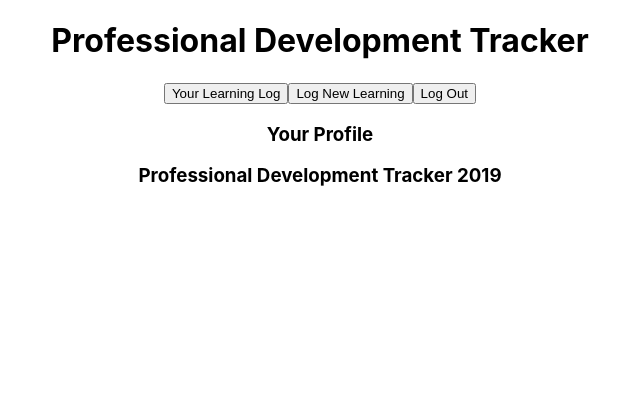
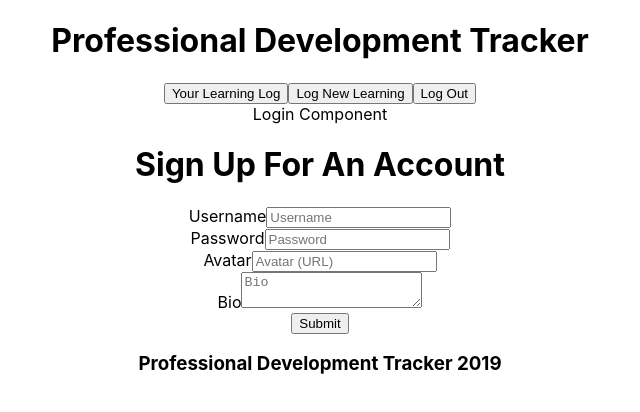
Before and after one commit to cyantis/prof_dev_tracker_v3, a React (Create React App) app in the folder pdt-app/: page /signup in a window 1280 px wide. Shown: the top 412 px of the page, without its empty margins (320-960 px from the left). Built offline with nearby package versions, Linux system fonts and the light colour scheme; no server answers.

Commit message:
adds SignUp component & starts building out auth process

```diff
--- a/pdt-app/package.json
+++ b/pdt-app/package.json
@@ -3,6 +3,7 @@
   "version": "0.1.0",
   "private": true,
   "proxy": "http://localhost:3001",
+  "homepage": "http://localhost:3000/login",
   "dependencies": {
     "cuid": "^2.1.6",
     "react": "^16.12.0",
--- a/pdt-app/src/App.js
+++ b/pdt-app/src/App.js
@@ -1,6 +1,10 @@
 import React from 'react'
+import { connect } from 'react-redux'
+import { BrowserRouter as Router, Route } from 'react-router-dom'
 
 import './App.css';
+import Login from './components/accountComponents/Login'
+import SignUp from './components/accountComponents/SignUp'
 import Footer from './components/layoutComponents/Footer'
 import Header from './components/layoutComponents/Header'
 import ProfileMenu from './components/layoutComponents/ProfileMenu'
@@ -12,8 +16,11 @@
     return (
       <div className="App">
         <Header />
-        <ProfileMenu />
         <Content />
+        <Router>
+          <Route path="/" component={Login} />
+          <Route path="/signup" component={SignUp} />
+        </Router>
         <Footer />
       </div>
     );
--- /dev/null
+++ b/pdt-app/src/components/accountComponents/SignUp.js
@@ -0,0 +1,71 @@
+import React, {Component} from 'react';
+import {connect} from 'react-redux';
+import {userPostFetch} from '../../reducers/actions';
+
+class Signup extends Component {
+  state = {
+    username: "",
+    password: "",
+    bio: ""
+  }
+
+  handleChange = event => {
+    this.setState({
+      [event.target.name]: event.target.value
+    });
+  }
+
+  handleSubmit = event => {
+    event.preventDefault()
+    this.props.userPostFetch(this.state)
+  }
+
+  render() {
+    return (
+      <form onSubmit={this.handleSubmit}>
+        <h1>Sign Up For An Account</h1>
+
+        <label>Username</label>
+        <input
+          name='username'
+          placeholder='Username'
+          value={this.state.username}
+          onChange={this.handleChange}
+          /><br/>
+
+        <label>Password</label>
+        <input
+          type='password'
+          name='password'
+          placeholder='Password'
+          value={this.state.password}
+          onChange={this.handleChange}
+          /><br/>
+
+        <label>Avatar</label>
+          <input
+            name='avatar'
+            placeholder='Avatar (URL)'
+            value={this.state.avatar}
+            onChange={this.handleChange}
+            /><br/>
+
+          <label>Bio</label>
+          <textarea
+            name='bio'
+            placeholder='Bio'
+            value={this.state.bio}
+            onChange={this.handleChange}
+            /><br/>
+
+        <input type='submit'/>
+      </form>
+    )
+  }
+}
+
+const mapDispatchToProps = dispatch => ({
+  userPostFetch: userInfo => dispatch(userPostFetch(userInfo))
+})
+
+export default connect(null, mapDispatchToProps)(Signup);
--- /dev/null
+++ b/pdt-app/src/reducers/actions.js
@@ -0,0 +1,28 @@
+export const userPostFetch = user => {
+  return dispatch => {
+    return fetch("http://localhost:3001/api/v1/employees", {
+      method: "POST",
+      headers: {
+        'Content-Type': 'application/json',
+        Accept: 'application/json',
+      },
+      body: JSON.stringify({user})
+    })
+      .then(resp => resp.json())
+      .then(data => {
+        if (data.message) {
+          // Here you should have logic to handle invalid creation of a user.
+          // This assumes your Rails API will return a JSON object with a key of
+          // 'message' if there is an error with creating the user, i.e. invalid username
+        } else {
+          localStorage.setItem("token", data.jwt)
+          dispatch(loginUser(data.user))
+        }
+      })
+  }
+}
+
+const loginUser = userObj => ({
+    type: 'LOGIN_USER',
+    payload: userObj
+})
```
Also changed, not shown: 2 other files (tests, documents, lock files or other folders).
